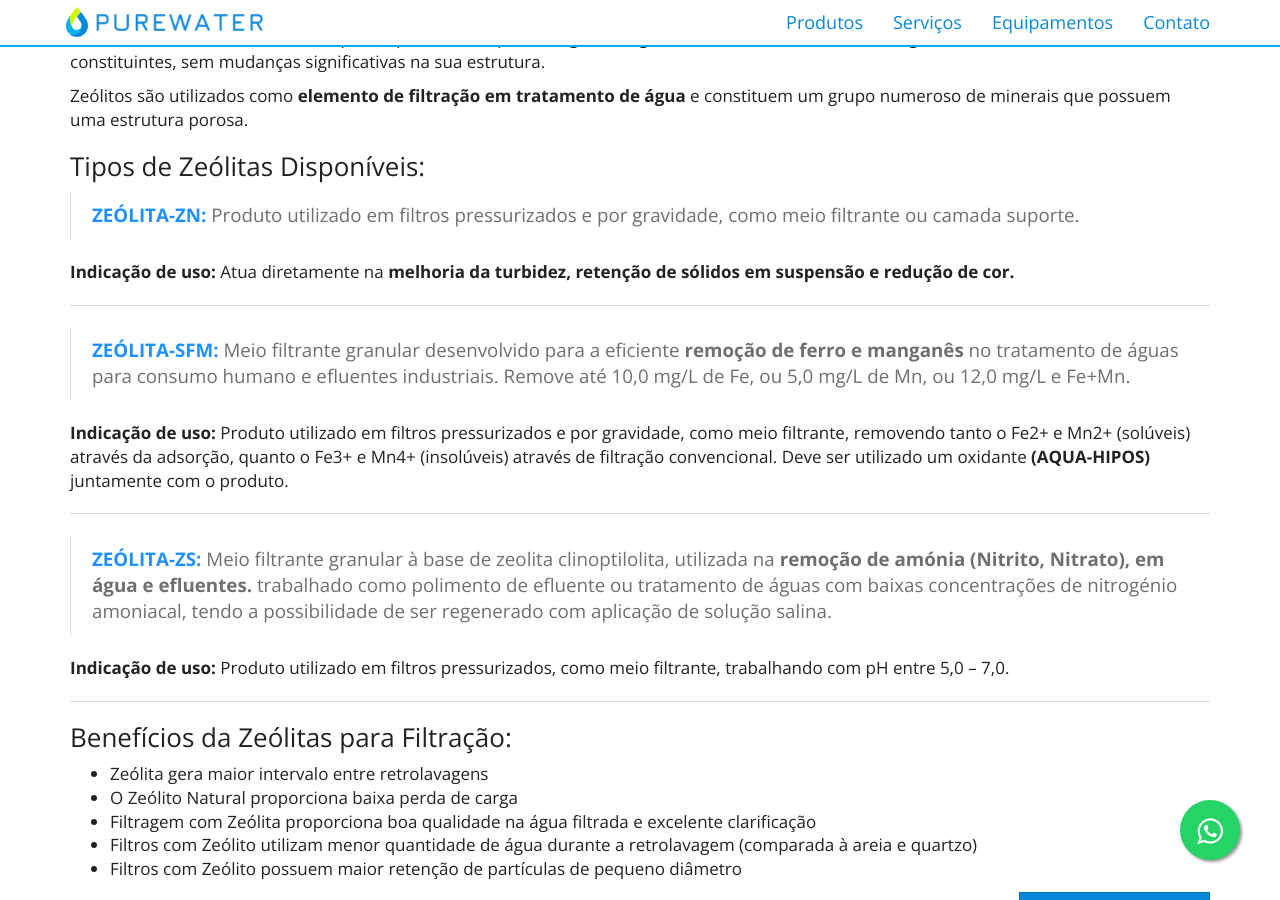
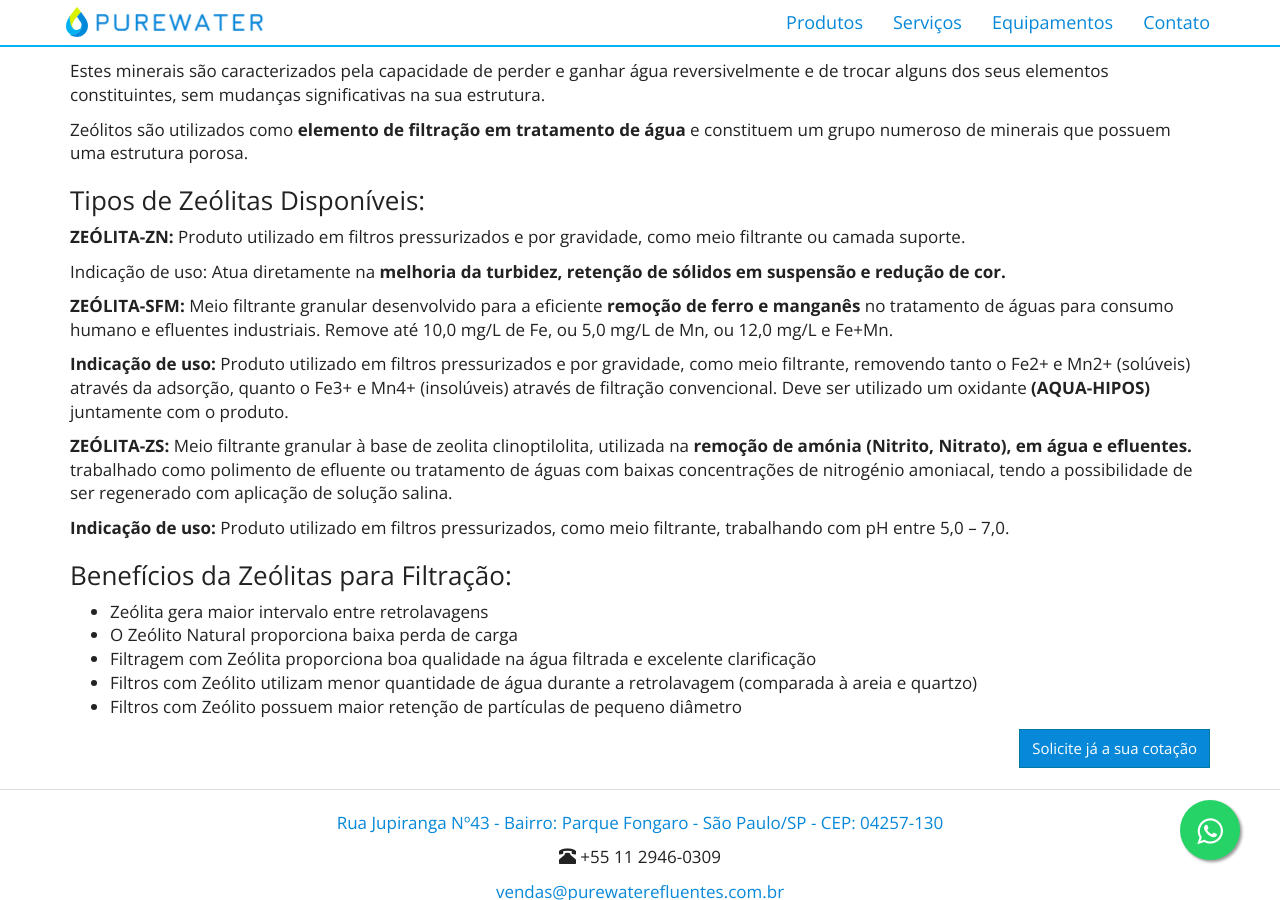
Before and after one commit to purewaterefluentes/purewaterefluentes.github.io, a Jekyll site: the page built from produtos/zeolita-para-filtro-de-agua.md, in a window 1280 px wide and 900 px high, scrolled down 1121 px. Built offline with Jekyll 4.4.1, drawn with Linux system fonts in a browser that asks for light colours; nearby versions of some CDN libraries; library files that are not in the unit come from our copies.

Commit message:
Update zeolita-para-filtro-de-agua.md

```diff
--- a/produtos/zeolita-para-filtro-de-agua.md
+++ b/produtos/zeolita-para-filtro-de-agua.md
@@ -1,11 +1,13 @@
 ---
 layout: contato
-pageTitle: ZEOLITA PARA FILTRO DE ÁGUA | ELEMENTO FILTRANTE | PUREWATER EFLUENTES
+pageTitle: ZEOLITA PARA FILTRO DE ÁGUA | ELEMENTO FILTRANTE
 title: Zeolita para Filtro de Água
 subtitle: Elemento Filtrante
+keywords: zeolita, filtracacao, purificacao, agua, piscina, mineral, adsorver
+description: Zeólita é um mineral que tem a capacidade de adsorver a amônia da água, são aluminossilicatos cristalinos hidratados de metais alcalinos e alcalinos terrosos que possuem uma estrutura cristalina tridimensional infinita, usados para filtração.
 ---
 <figure class="figure">
-  <img src="../../website/images/zeolita_para_filtro_de_agua.jpg" class="figure-img img-fluid rounded" alt="Zeolita para filtro" style="max-width: 100%;">
+  <img src="../../website/images/zeolita_para_filtro_de_agua.jpg" class="figure-img img-fluid rounded" alt="Zeolita para filtro" style="max-width: 75;">
 </figure>
 
 ### Zeólito para Filtragem de Água
@@ -18,20 +20,19 @@
 
 ### Tipos de Zeólitas Disponíveis:
 
-> **<font color="#1E90FF">ZEÓLITA-ZN:</font>** Produto utilizado em filtros pressurizados e por gravidade, como meio filtrante ou camada suporte.
+**ZEÓLITA-ZN:** Produto utilizado em filtros pressurizados e por gravidade, como meio filtrante ou camada suporte.
 
-**Indicação de uso:** Atua diretamente na **melhoria da turbidez, retenção de sólidos em suspensão e redução de cor.**
-<hr>
+Indicação de uso: Atua diretamente na **melhoria da turbidez, retenção de sólidos em suspensão e redução de cor.**
 
-> **<font color="#1E90FF">ZEÓLITA-SFM:</font>** Meio filtrante granular desenvolvido para a eficiente **remoção de ferro e manganês** no tratamento de águas para consumo humano e efluentes industriais. Remove até 10,0 mg/L de Fe, ou 5,0 mg/L de Mn, ou 12,0 mg/L e Fe+Mn.
+**ZEÓLITA-SFM:** Meio filtrante granular desenvolvido para a eficiente **remoção de ferro e manganês** no tratamento de águas para consumo humano e efluentes industriais. Remove até 10,0 mg/L de Fe, ou 5,0 mg/L de Mn, ou 12,0 mg/L e Fe+Mn.
 
 **Indicação de uso:** Produto utilizado em filtros pressurizados e por gravidade, como meio filtrante, removendo tanto o Fe2+ e Mn2+ (solúveis) através da adsorção, quanto o Fe3+ e Mn4+ (insolúveis) através de filtração convencional. Deve ser utilizado um oxidante **(AQUA-HIPOS)** juntamente com o produto.
-<hr>
 
-> **<font color="#1E90FF">ZEÓLITA-ZS:</font>** Meio filtrante granular à base de zeolita clinoptilolita, utilizada na **remoção de amónia (Nitrito, Nitrato), em água e efluentes.** trabalhado como polimento de efluente ou tratamento de águas com baixas concentrações de nitrogénio amoniacal, tendo a possibilidade de ser regenerado com aplicação de solução salina.
+
+**ZEÓLITA-ZS:** Meio filtrante granular à base de zeolita clinoptilolita, utilizada na **remoção de amónia (Nitrito, Nitrato), em água e efluentes.** trabalhado como polimento de efluente ou tratamento de águas com baixas concentrações de nitrogénio amoniacal, tendo a possibilidade de ser regenerado com aplicação de solução salina.
 
 **Indicação de uso:** Produto utilizado em filtros pressurizados, como meio filtrante, trabalhando com pH entre 5,0 – 7,0.
-<hr>
+
 
 ### Benefícios da Zeólitas para Filtração:
 
```
